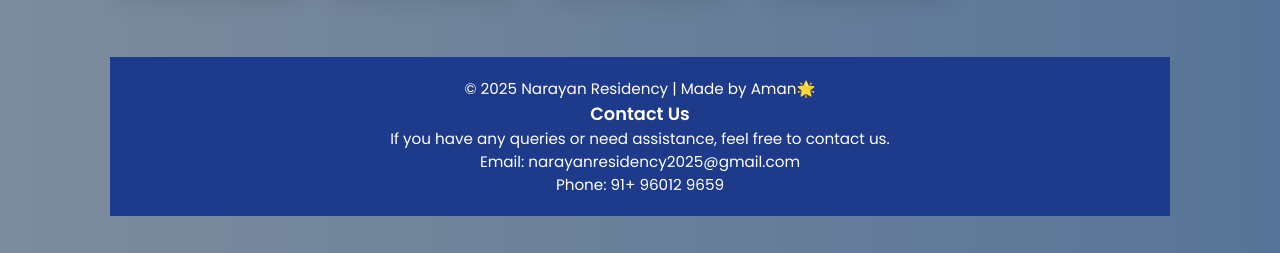
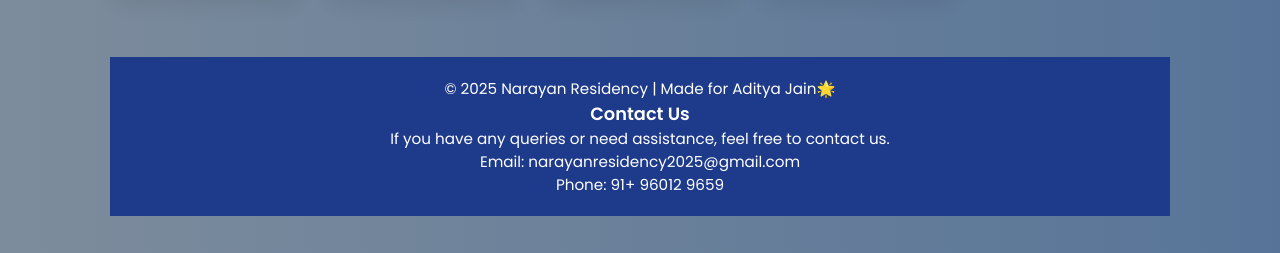
Before and after one commit to AmanSingh078/Narayan-Residency-Society, a plain HTML site: page index.html in a window 1280 px wide. Shown: the part 898-1151 px from the top of the page. Drawn offline with Linux system fonts and the light colour scheme.

Commit message:
Add files via upload

```diff
--- a/index.html
+++ b/index.html
@@ -155,7 +155,7 @@
 
 
   <footer>
-    &copy; 2025 Narayan Residency | Made by Aman🌟
+    &copy; 2025 Narayan Residency | Made for Aditya Jain🌟
     <h3>Contact Us</h3>
     <p>If you have any queries or need assistance, feel free to contact us.</p>
     <p>Email:  narayanresidency2025@gmail.com </p>
```
